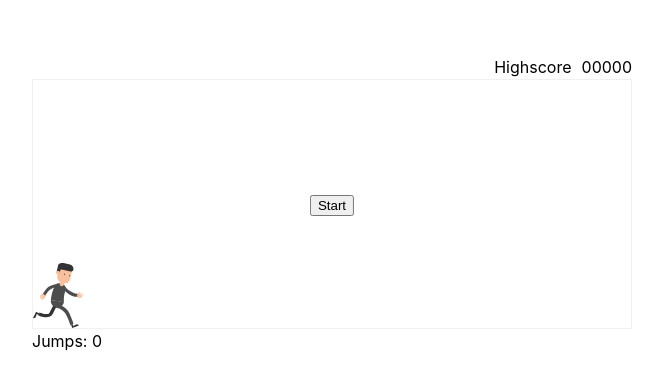
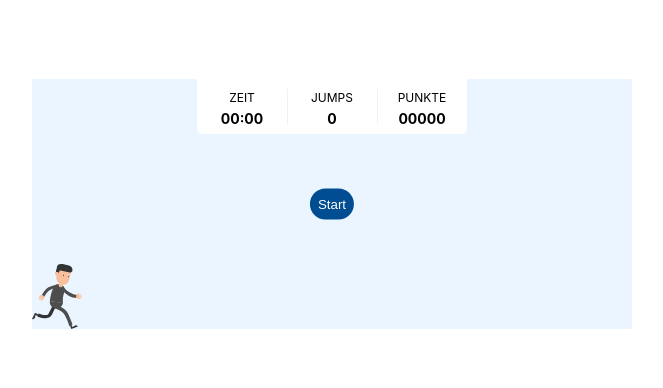
Before and after one commit to Schascha/vue-game, a Vue app: page / in a window 1280 px wide. Shown: the part 196-584 px from the top of the page, without its empty margins (308-971 px from the left). Built offline with nearby package versions, Linux system fonts and the light colour scheme.

Commit message:
Update highscore

```diff
--- a/package.json
+++ b/package.json
@@ -17,7 +17,9 @@
     "@vue/eslint-config-prettier": "^7.0.0",
     "eslint": "^8.22.0",
     "eslint-plugin-vue": "^9.3.0",
+    "postcss-nesting": "^10.2.0",
     "prettier": "^2.7.1",
-    "vite": "^3.0.9"
+    "vite": "^3.0.9",
+    "vite-svg-loader": "^3.6.0"
   }
 }
--- a/src/assets/main.css
+++ b/src/assets/main.css
@@ -1,4 +1,8 @@
 :root {
+  --color-blue-light: #eaf5ff;
+  --color-blue-base: #004d91;
+  --color-grey-light: #f1f1f1;
+  --color-white: #fff;
   --screen-width: 600px;
   --screen-height: 250px;
   --speed: 1500ms;
@@ -18,8 +22,6 @@ body {
   align-items: center;
   justify-content: center;
   min-height: 100vh;
-  color: var(--color-text);
-  background: var(--color-background);
   line-height: 1.5;
   font-family: Inter, -apple-system, BlinkMacSystemFont, 'Segoe UI', Roboto,
     Oxygen, Ubuntu, Cantarell, 'Fira Sans', 'Droid Sans', 'Helvetica Neue',
@@ -29,3 +31,21 @@ body {
   -webkit-font-smoothing: antialiased;
   -moz-osx-font-smoothing: grayscale;
 }
+
+button {
+  border: 0;
+  border-radius: 999em;
+  background-color: var(--color-blue-base);
+  color: var(--color-white);
+  cursor: pointer;
+  padding: 0.5rem;
+}
+
+svg {
+  fill: currentColor;
+  vertical-align: middle;
+}
+
+strong {
+  font-weight: bold;
+}
--- a/src/components/StartGame.vue
+++ b/src/components/StartGame.vue
@@ -1,6 +1,7 @@
 <script setup>
 import { computed, onMounted, ref } from 'vue';
 import { getProperty, getTimeStamp, random } from '../helpers';
+import IconReplay from '../assets/replay.svg?component';
 
 /** Variables */
 const player = ref(null);
@@ -11,7 +12,16 @@ const isGameOver = ref(false);
 const isJumping = ref(false);
 const jumpCount = ref(0);
 const distance = ref(0);
+const timer = ref(0);
+const playTime = ref(0);
 const score = computed(() => String(distance.value).padStart(5, '0'));
+const formattedPlayTime = computed(() => {
+  const minutes = Math.floor(playTime.value / 60);
+  const seconds = playTime.value % 60;
+  return `${minutes < 10 ? '0' : ''}${minutes}:${
+    seconds < 10 ? '0' : ''
+  }${seconds}`;
+});
 
 /** Mounted */
 onMounted(() => {
@@ -83,6 +93,7 @@ function draw() {
     if (hasCollided) {
       isPaused.value = true;
       isGameOver.value = true;
+      window.clearInterval(timer.value);
       return;
     }
 
@@ -114,20 +125,34 @@ function play() {
   isPaused.value = false;
   distance.value = 0;
   jumpCount.value = 0;
+  playTime.value = 0;
   window.requestAnimationFrame(draw);
+  timer.value = window.setInterval(() => playTime.value++, 1000);
 }
 </script>
 
 <template>
-  <div class="highscore">
-    <strong>Highscore</strong>
-    <span>{{ score }}</span>
-  </div>
   <div class="game">
+    <div class="bar">
+      <div>
+        <span>Zeit</span>
+        <strong>{{ formattedPlayTime }}</strong>
+      </div>
+      <div>
+        <span>Jumps</span>
+        <strong>{{ jumpCount }}</strong>
+      </div>
+      <div>
+        <span>Punkte</span>
+        <strong>{{ score }}</strong>
+      </div>
+    </div>
     <div v-if="isPaused" class="center">
       <template v-if="isGameOver">
-        Game Over
-        <button type="button" class="restart" @click="play">Restart</button>
+        Game Over<br />
+        <button type="button" class="restart" aria-label="Replay" @click="play">
+          <IconReplay width="16" height="16" />
+        </button>
       </template>
       <template v-else>
         <button type="button" @click="play">Start</button>
@@ -145,7 +170,6 @@ function play() {
       :style="`--width: ${width}px; --height: ${height}px; --color: ${color};`"
     />
   </div>
-  <span>Jumps: {{ jumpCount }}</span>
 </template>
 
 <style scoped>
@@ -154,7 +178,7 @@ function play() {
   position: relative;
   width: var(--screen-width);
   height: var(--screen-height);
-  border: 1px solid #f1f1f1;
+  background-color: var(--color-blue-light);
   margin: 0 auto;
 }
 
@@ -188,10 +212,42 @@ function play() {
   animation-play-state: paused;
 }
 
-.highscore {
+.bar {
+  transform: translate(-50%, 0);
+  position: absolute;
+  top: 0;
+  left: 50%;
   display: flex;
-  justify-content: flex-end;
-  gap: 10px;
+  justify-content: center;
+  background-color: var(--color-white);
+  border-radius: 0 0 5px 5px;
+  text-align: center;
+}
+
+.bar div {
+  flex: 1 1 100%;
+  position: relative;
+  padding: 5px 20px;
+  width: 90px;
+}
+
+.bar div + div::before {
+  content: '';
+  position: absolute;
+  left: 0;
+  top: 10px;
+  bottom: 10px;
+  border-left: 1px solid var(--color-grey-light);
+}
+
+.bar span {
+  font-size: 0.75rem;
+  text-transform: uppercase;
+}
+
+.bar strong {
+  font-size: 0.875rem;
+  display: block;
 }
 
 .center {
--- a/vite.config.js
+++ b/vite.config.js
@@ -1,12 +1,12 @@
 import { fileURLToPath, URL } from 'node:url';
-
 import { defineConfig } from 'vite';
 import vue from '@vitejs/plugin-vue';
+import svgLoader from 'vite-svg-loader';
 
 // https://vitejs.dev/config/
 export default defineConfig({
   base: '/vue-game/',
-  plugins: [vue()],
+  plugins: [vue(), svgLoader()],
   resolve: {
     alias: {
       '@': fileURLToPath(new URL('./src', import.meta.url)),
```
Also changed, not shown: src/assets/replay.svg (added), 1 other file (tests, documents, lock files or other folders).
